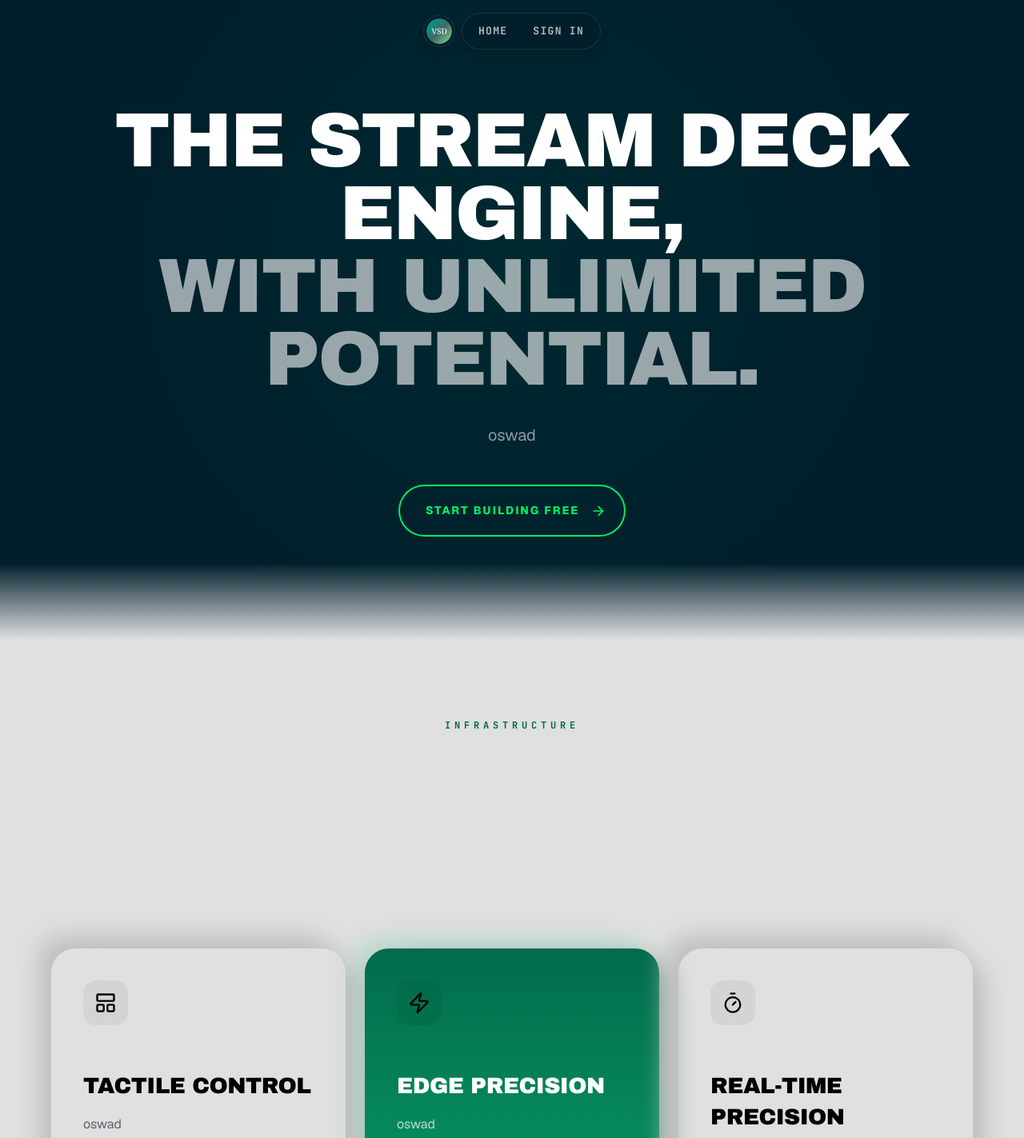
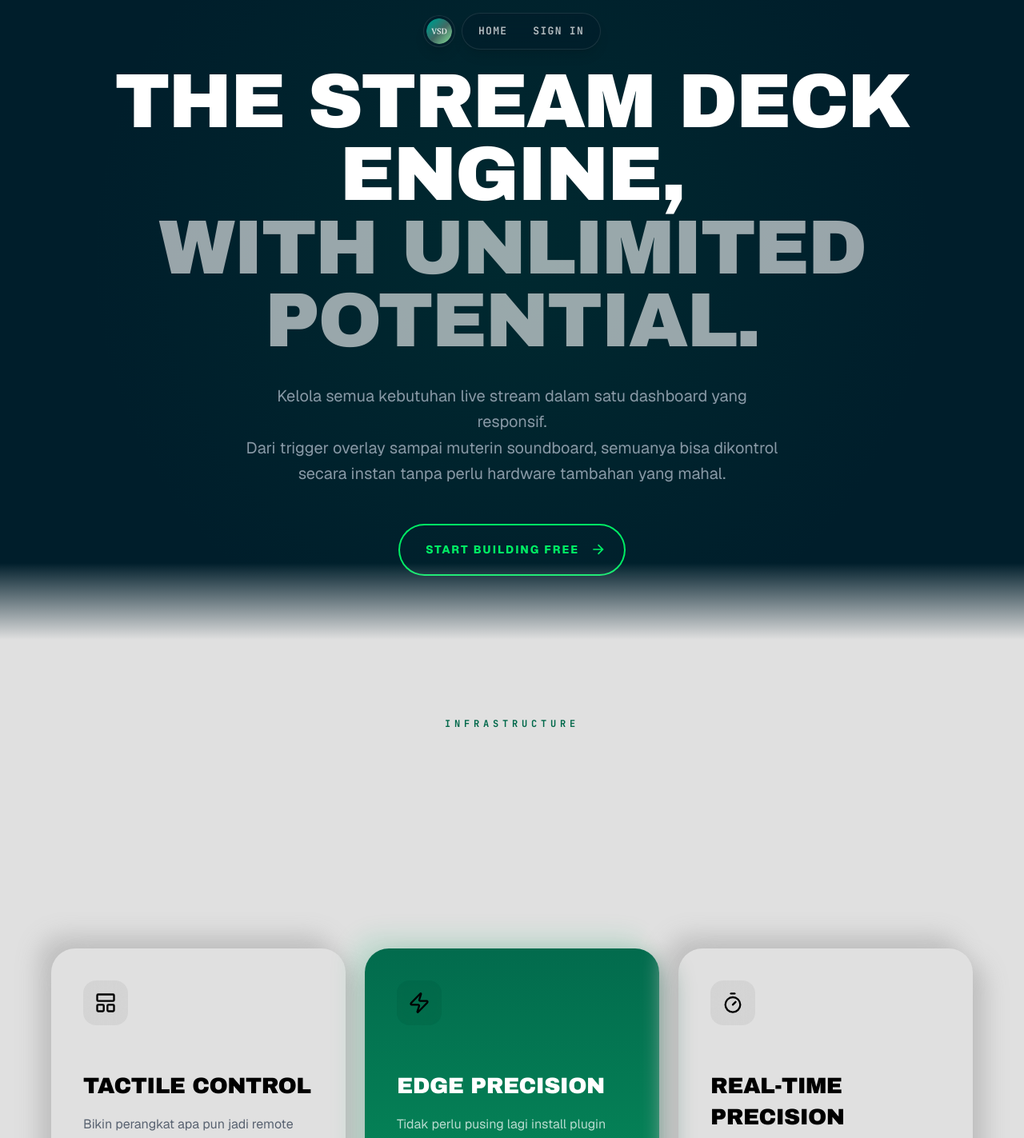
Before and after one commit to Fugakuuu/virtual-project, a Next.js app: page / in a window 1280 px wide. Shown: the top 1423 px of the page at 80% size. Built offline with nearby package versions, Linux system fonts and the light colour scheme; no server answers.

Commit message:
Update font

```diff
--- a/src/app/page.tsx
+++ b/src/app/page.tsx
@@ -105,7 +105,9 @@ export default function Home() {
             <p
               className="text-[#8899a6] text-lg md:text-xl max-w-2xl mb-12 leading-relaxed font-sans"
             >
-              oswad
+              Kelola semua kebutuhan live stream dalam satu dashboard yang responsif. <br />
+              Dari trigger overlay sampai muterin soundboard, semuanya bisa dikontrol <br />
+              secara instan tanpa perlu hardware tambahan yang mahal.
             </p>
 
             <div>
@@ -162,19 +164,19 @@ export default function Home() {
               {[
                 {
                   title: "Tactile Control",
-                  desc: "oswad",
+                  desc: "Bikin perangkat apa pun jadi remote kontrol profesional. Layoutnya bisa diatur sesuka hati dengan grid yang responsif, jadi bisa eksekusi aset multimedia dengan nyaman dan akurat tanpa takut salah pencet.",
                   icon: <LayoutPanelTopIcon />,
                   id: "tactile"
                 },
                 {
                   title: "Edge Precision",
-                  desc: "oswad",
+                  desc: "Tidak perlu pusing lagi install plugin OBS yang ribet. Cukup copypaste URL unik ke browser source, dan semua aset visual bakal sinkron secara instan. Arsitekturnya dibuat ringan banget supaya device tetep lancar jaya buat ngegame sambil streaming.",
                   icon: <ZapIcon />,
                   id: "edge"
                 },
                 {
                   title: "Real-time Precision",
-                  desc: "oswad",
+                  desc: "Dibangun pakai teknologi Socket.io supaya responnya secepat kilat. Sekali klik di dashboard, overlay atau suara bakal langsung muncul tanpa jeda. Ga ada lagi drama delay yang bikin momen penting di stream jadi berantakan.",
                   icon: <TimerIcon />,
                   id: "real-time"
                 },
```
